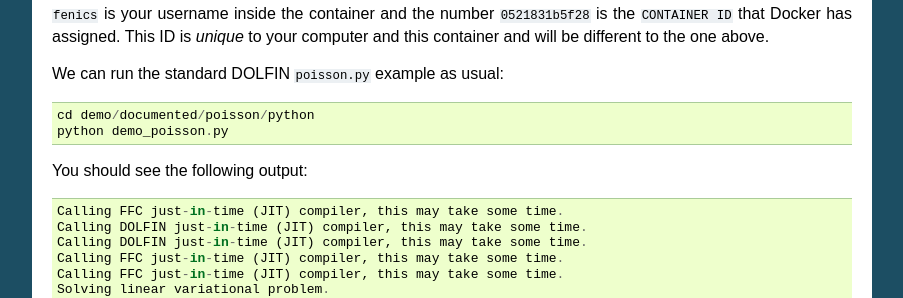
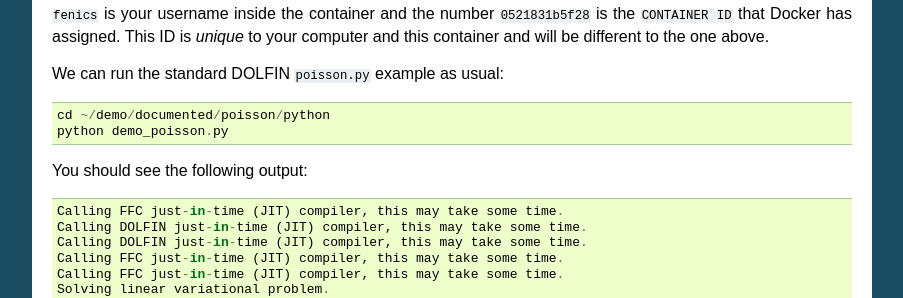
Before and after one commit to vacary/docker, a Sphinx documentation site: the page built from docs/source/introduction.rst, in a window 1280 px wide and 900 px high, scrolled down 993 px. Shown: the part 152-450 px from the top of the window, without its empty margins (198-1101 px from the left). Built offline with Sphinx 7.4.7, drawn with Linux system fonts in a browser that asks for light colours.

Commit message:
Absolute home directory path.

```diff
--- a/docs/source/introduction.rst
+++ b/docs/source/introduction.rst
@@ -77,7 +77,7 @@
 
 We can run the standard DOLFIN ``poisson.py`` example as usual::
 
-    cd demo/documented/poisson/python
+    cd ~/demo/documented/poisson/python
     python demo_poisson.py
 
 You should see the following output::
```
Also changed, not shown: 1 other file.
